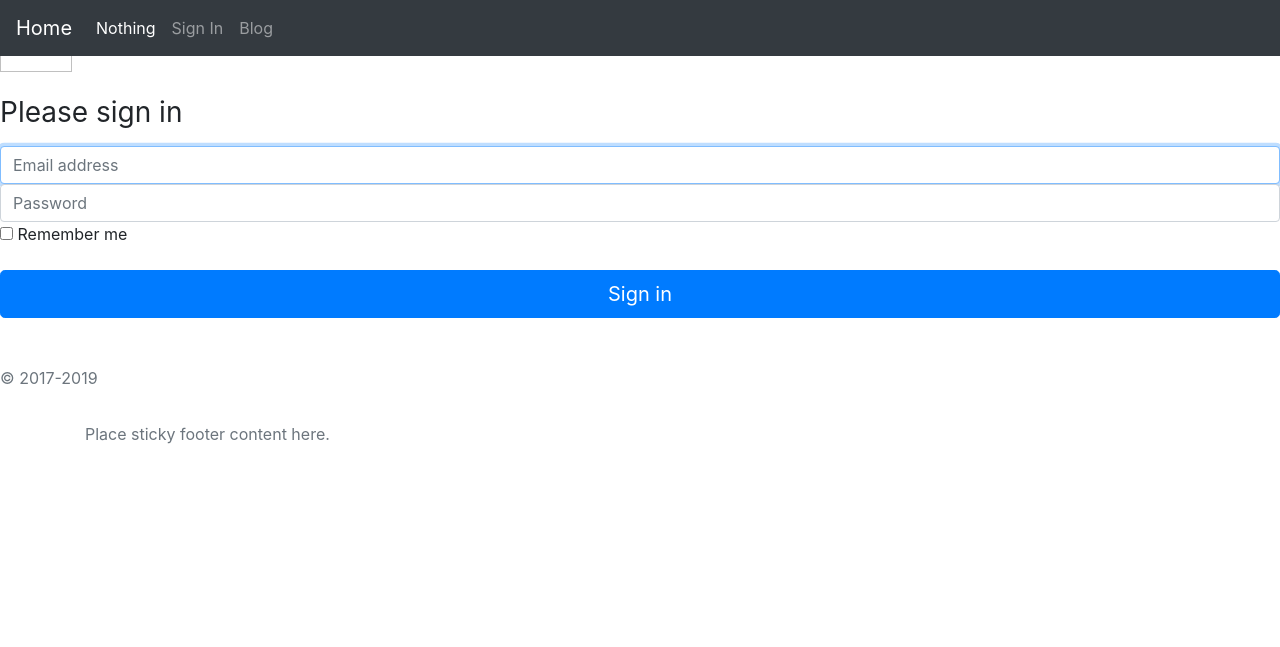
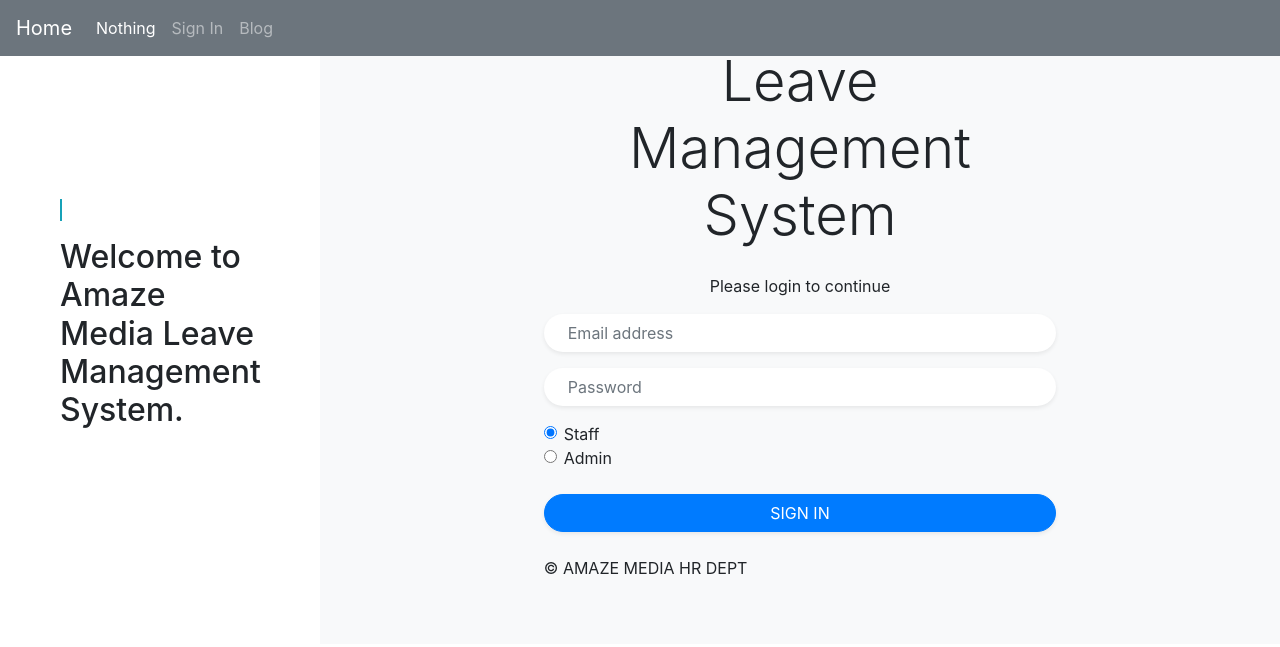
Before and after one commit to oyedsamu/LMS, a website: page public/index.html in a window 1280 px wide. Drawn offline with nearby package versions, Linux system fonts and the light colour scheme.

Commit message:
Nice enough frontpage added.

```diff
--- a/db.json
+++ b/db.json
@@ -1,3 +1,4 @@
 {
 
+
 }
--- a/public/index.html
+++ b/public/index.html
@@ -1,27 +1,22 @@
 <!DOCTYPE html>
 <html lang="en">
+
 <head>
     <meta charset="UTF-8">
     <meta name="viewport" content="width=device-width, initial-scale=1.0">
     <meta http-equiv="X-UA-Compatible" content="ie=edge">
-
-    <script src="https://code.jquery.com/jquery-3.3.1.slim.min.js"
-        integrity="sha384-q8i/X+965DzO0rT7abK41JStQIAqVgRVzpbzo5smXKp4YfRvH+8abtTE1Pi6jizo" crossorigin="anonymous">
-    </script>
-    <script src="https://cdnjs.cloudflare.com/ajax/libs/popper.js/1.14.7/umd/popper.min.js"
-        integrity="sha384-UO2eT0CpHqdSJQ6hJty5KVphtPhzWj9WO1clHTMGa3JDZwrnQq4sF86dIHNDz0W1" crossorigin="anonymous">
-    </script>
     <link rel="stylesheet" href="https://stackpath.bootstrapcdn.com/bootstrap/4.3.1/css/bootstrap.min.css"
         integrity="sha384-ggOyR0iXCbMQv3Xipma34MD+dH/1fQ784/j6cY/iJTQUOhcWr7x9JvoRxT2MZw1T" crossorigin="anonymous">
     <script src="https://stackpath.bootstrapcdn.com/bootstrap/4.3.1/js/bootstrap.min.js"
         integrity="sha384-JjSmVgyd0p3pXB1rRibZUAYoIIy6OrQ6VrjIEaFf/nJGzIxFDsf4x0xIM+B07jRM" crossorigin="anonymous">
     </script>
+    <link rel="stylesheet" href="public\loginbg.css">
     <title>Leave Management System</title>
+
 </head>
-<body class="d-flex flex-column h-100">
-    <header>
-        <!-- Fixed navbar -->
-        <nav class="navbar navbar-expand-md navbar-dark fixed-top bg-dark">
+
+<body>
+    <nav class="navbar navbar-expand-md navbar-dark fixed-top bg-secondary m-md-0">
         <a class="navbar-brand" href="#">Home</a>
         <button class="navbar-toggler" type="button" data-toggle="collapse" data-target="#navbarCollapse"
             aria-controls="navbarCollapse" aria-expanded="false" aria-label="Toggle navigation">
@@ -43,26 +38,82 @@
         </div>
     </nav>
     </header>
-     <form class="form-signin">
-         <img class="mb-4" src="/docs/4.3/assets/brand/bootstrap-solid.svg" alt="" width="72" height="72">
-         <h1 class="h3 mb-3 font-weight-normal">Please sign in</h1>
-         <label for="inputEmail" class="sr-only">Email address</label>
-         <input type="email" id="inputEmail" class="form-control" placeholder="Email address" required autofocus>
-         <label for="inputPassword" class="sr-only">Password</label>
-         <input type="password" id="inputPassword" class="form-control" placeholder="Password" required>
-         <div class="checkbox mb-3">
-             <label>
-                 <input type="checkbox" value="remember-me"> Remember me
+
+    <div class="container-fluid">
+        <div class="row no-gutter">
+            <!-- The image half -->
+            <div class="col-md-3 d-none d-md-flex bg-image">
+
+                <div class="my m-md-auto" style="width: 200px;">
+
+                        <p class="text-primary">
+                            <span class="border border-info"></span>
+                            <h2>
+                                Welcome to <br> Amaze Media Leave Management System.
+                            </h2>
+                            </span>
+                        </p>
+
+                </div>
+            </div>
+
+
+            <!-- The content half -->
+            <div class="col-md-9 bg-light">
+                <div class="login d-flex align-items-center py-5">
+
+                    <!-- Demo content-->
+                    <div class="container">
+                        <div class="row">
+                            <div class="col-lg-10 col-xl-7 mx-auto">
+                                <h3 class="display-4">
+                                    <center>Leave Management System</center>
+                                </h3>
+                                <p class="text-muted mb-4">
+                                    <center>Please login to continue</center>
+                                </p>
+                                <form>
+                                    <div class="form-group mb-3">
+                                        <input id="inputEmail" type="email" placeholder="Email address" required=""
+                                            autofocus="" class="form-control rounded-pill border-0 shadow-sm px-4">
+                                    </div>
+                                    <div class="form-group mb-3">
+                                        <input id="inputPassword" type="password" placeholder="Password" required=""
+                                            class="form-control rounded-pill border-0 shadow-sm px-4 text-primary">
+                                    </div>
+                                    <div class="form-check">
+                                        <input class="form-check-input" type="radio" name="exampleRadios"
+                                            id="exampleRadios1" value="staff" checked>
+                                        <label class="form-check-label" for="exampleRadios1">
+                                            Staff
                                         </label>
                                     </div>
-         <button class="btn btn-lg btn-primary btn-block" type="submit">Sign in</button>
-         <p class="mt-5 mb-3 text-muted">&copy; 2017-2019</p>
+                                    <div class="form-check">
+                                        <input class="form-check-input" type="radio" name="exampleRadios"
+                                            id="exampleRadios2" value="admin">
+                                        <label class="form-check-label" for="exampleRadios2">
+                                            Admin
+                                        </label>
+                                    </div>
+
+                                    <br>
+                                    <button type="submit"
+                                        class="btn btn-primary btn-block text-uppercase mb-2 rounded-pill shadow-sm">Sign
+                                        in</button>
+                                    <div class="text-center d-flex justify-content-between mt-4">
+                                        <p>© AMAZE MEDIA HR DEPT</p>
+                                    </div>
                                 </form>
+                            </div>
+                        </div>
+                    </div><!-- End -->
 
-     <footer class="footer mt-auto py-3">
-         <div class="container">
-             <span class="text-muted">Place sticky footer content here.</span>
                 </div>
-     </footer>
+            </div><!-- End -->
+
+        </div>
+    </div>
+
 </body>
+
 </html>
```
Also changed, not shown: 1 other file. Lines whose indentation alone changed are shown as unchanged.
